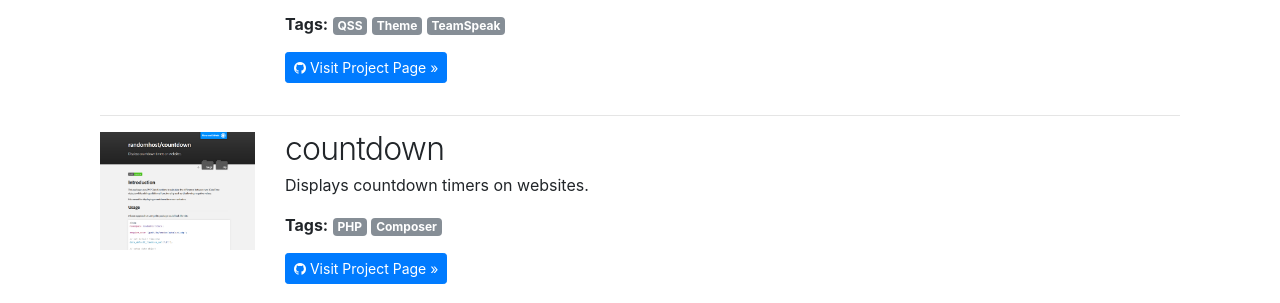
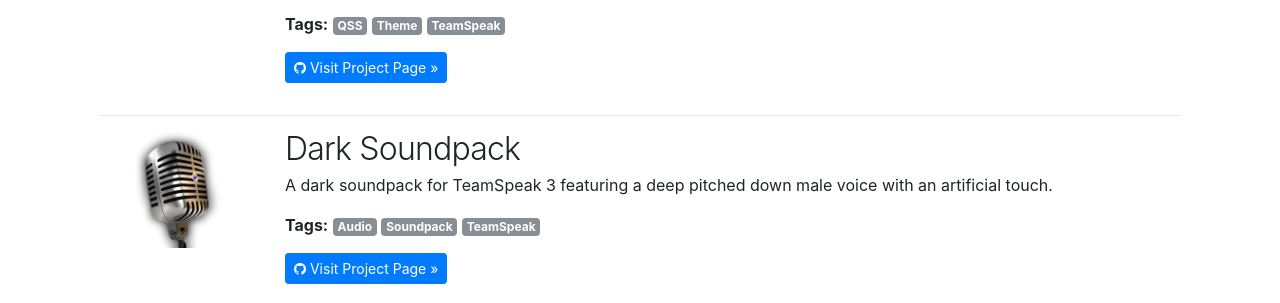
Before and after one commit to randomhost/randomhost.github.io, a plain HTML site: page index.html in a window 1280 px wide. Shown: the part 507-810 px from the top of the page. Drawn offline with Linux system fonts and the light colour scheme.

Commit message:
Add Dark Soundpack

```diff
--- a/index.html
+++ b/index.html
@@ -93,6 +93,35 @@
                 </p>
                 <p>
                     <a class="btn btn-sm btn-primary" href="./teamspeak-dark/" role="button">
+                        <i class="fa fa-github" aria-hidden="true"></i>
+                        Visit Project Page &raquo;
+                    </a>
+                </p>
+            </div>
+        </div>
+
+        <hr class="featurette-divider">
+
+        <div class="row featurette">
+            <div class="col-sm-2">
+                <a href="./teamspeak-dark-soundpack/">
+                    <img src="data/randomhost-teamspeak-dark-soundpack.png" alt="Dark Soundpack - A soundpack for TeamSpeak 3 with a deep dark male voice" title="Dark Soundpack - A soundpack for TeamSpeak 3 with a deep dark male voice" class="featurette-image img-fluid mx-auto">
+                </a>
+            </div>
+            <div class="col-sm-10">
+                <h2 class="featurette-heading">Dark Soundpack</h2>
+                <p>
+                    A dark soundpack for TeamSpeak 3 featuring a deep pitched down male voice with
+                    an artificial touch.
+                </p>
+                <p>
+                    <strong>Tags:</strong>
+                    <span class="badge badge-secondary">Audio</span>
+                    <span class="badge badge-secondary">Soundpack</span>
+                    <span class="badge badge-secondary">TeamSpeak</span>
+                </p>
+                <p>
+                    <a class="btn btn-sm btn-primary" href="./teamspeak-dark-soundpack/" role="button">
                         <i class="fa fa-github" aria-hidden="true"></i>
                         Visit Project Page &raquo;
                     </a>
@@ -421,7 +450,7 @@
     <hr>
 
     <footer class="container">
-        &copy; 2017 random-host.com
+        &copy; 2018 random-host.com
     </footer>
 </div>
 
```
Also changed, not shown: data/randomhost-teamspeak-dark-soundpack.png (added).
